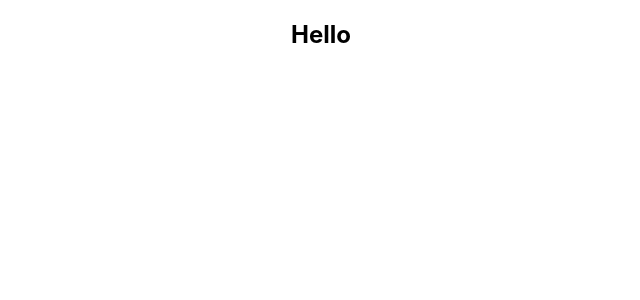
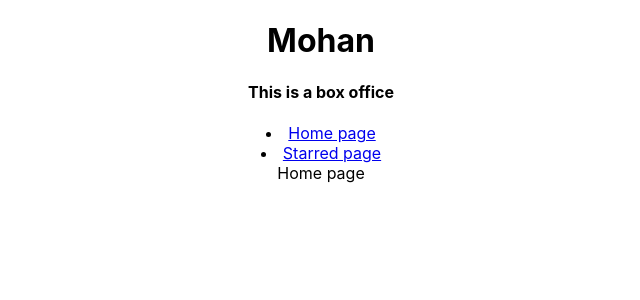
Before and after one commit to mohansai9121/box-office, a React (Create React App) app: page / in a window 1280 px wide. Shown: the top 300 px of the page, without its empty margins (319-959 px from the left). Built offline with nearby package versions, Linux system fonts and the light colour scheme.

Commit message:
Shared layout for Home and Starred pages

```diff
--- a/src/App.jsx
+++ b/src/App.jsx
@@ -1,7 +1,21 @@
+import { BrowserRouter, Routes, Route } from "react-router-dom";
+import Home from "./pages/Home";
+import Starred from "./pages/Starred";
+import Layout from "./components/Layout";
+
+
 function App() {
   return (
     <div>
-      <h2><center>Hello</center></h2>
+      <BrowserRouter>
+        <Routes>
+          <Route element={<Layout/>}>
+            <Route path="/" element={<Home/>}/>
+            <Route path="/starred" element={<Starred/>}/>
+          </Route>
+          <Route path="*" element={<div><center>Page not found</center></div>}/>
+        </Routes>
+      </BrowserRouter>
     </div>
   );
 }
--- /dev/null
+++ b/src/components/Layout.jsx
@@ -0,0 +1,18 @@
+import React from 'react'
+import { Outlet } from 'react-router-dom'
+import Navigation from './Navigation'
+import Title from './Title'
+
+const Layout = () => {
+  return (
+    <div>
+        <center>
+            <Title/>
+            <Navigation/>
+        </center>
+      <Outlet/>
+    </div>
+  )
+}
+
+export default Layout
--- /dev/null
+++ b/src/components/Navigation.jsx
@@ -0,0 +1,19 @@
+import React from 'react'
+import { Link } from 'react-router-dom'
+
+const links = [
+    {text:"Home page", to:'/'},
+    {text:"Starred page", to:'/starred'}
+]
+
+const Navigation = () => {
+  return (
+    <div>
+      <center>{links.map((item,idx)=>{
+        return <li key={idx}><Link to={item.to}>{item.text}</Link></li>
+      })}</center>
+    </div>
+  )
+}
+
+export default Navigation
--- /dev/null
+++ b/src/components/Title.jsx
@@ -0,0 +1,13 @@
+import React from 'react'
+
+const Title = (props) => {
+    let {title="Mohan", subtitle="This is a box office"} = props
+  return (
+    <div>
+      <h1>{title}</h1>
+      <h4>{subtitle}</h4>
+    </div>
+  )
+}
+
+export default Title
--- /dev/null
+++ b/src/pages/Home.jsx
@@ -0,0 +1,13 @@
+import React from 'react'
+//import { Link } from 'react-router-dom'
+
+const Home = () => {
+  return (
+    <div>
+      <center>Home page<br></br>
+      </center>
+    </div>
+  )
+}
+
+export default Home
--- /dev/null
+++ b/src/pages/Starred.jsx
@@ -0,0 +1,13 @@
+import React from 'react'
+//import { Link } from 'react-router-dom'
+
+const Starred = () => {
+  return (
+    <div>
+      <center>Starred page<br></br>
+      </center>
+    </div>
+  )
+}
+
+export default Starred
```
